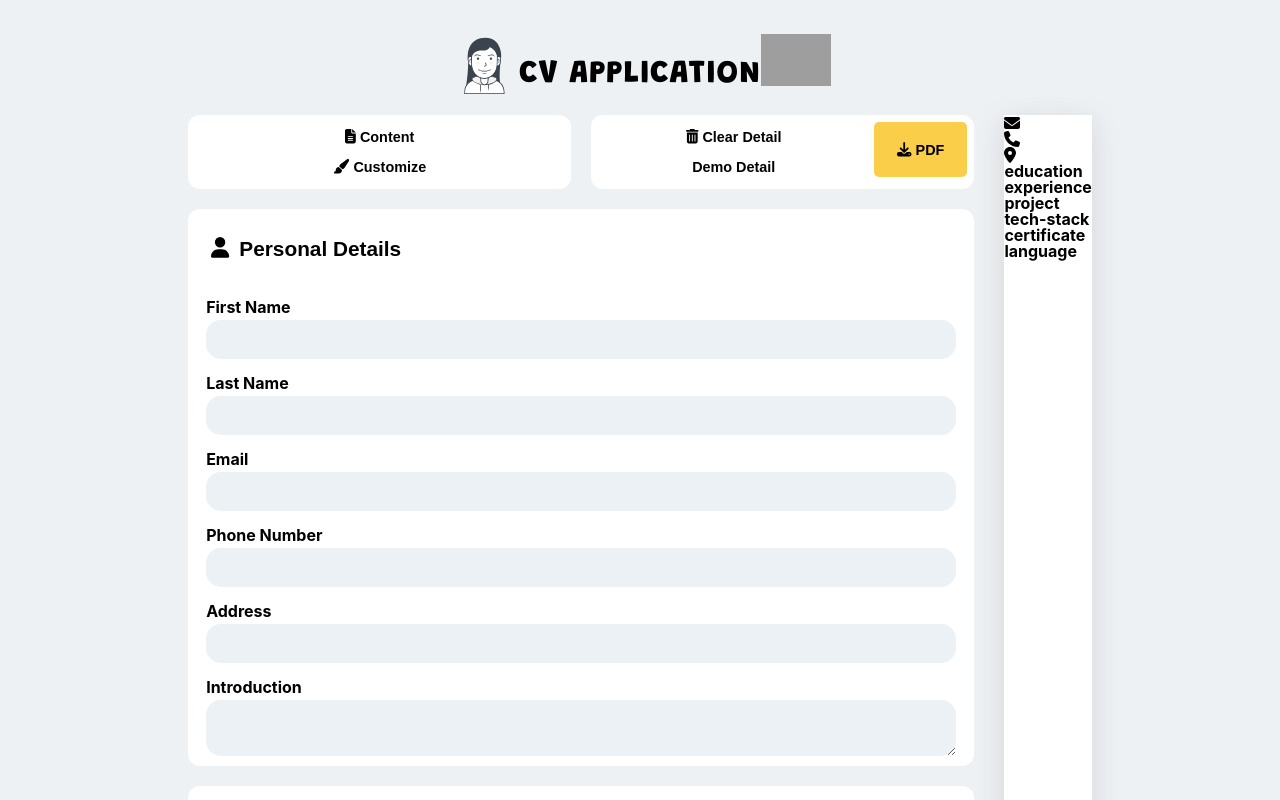
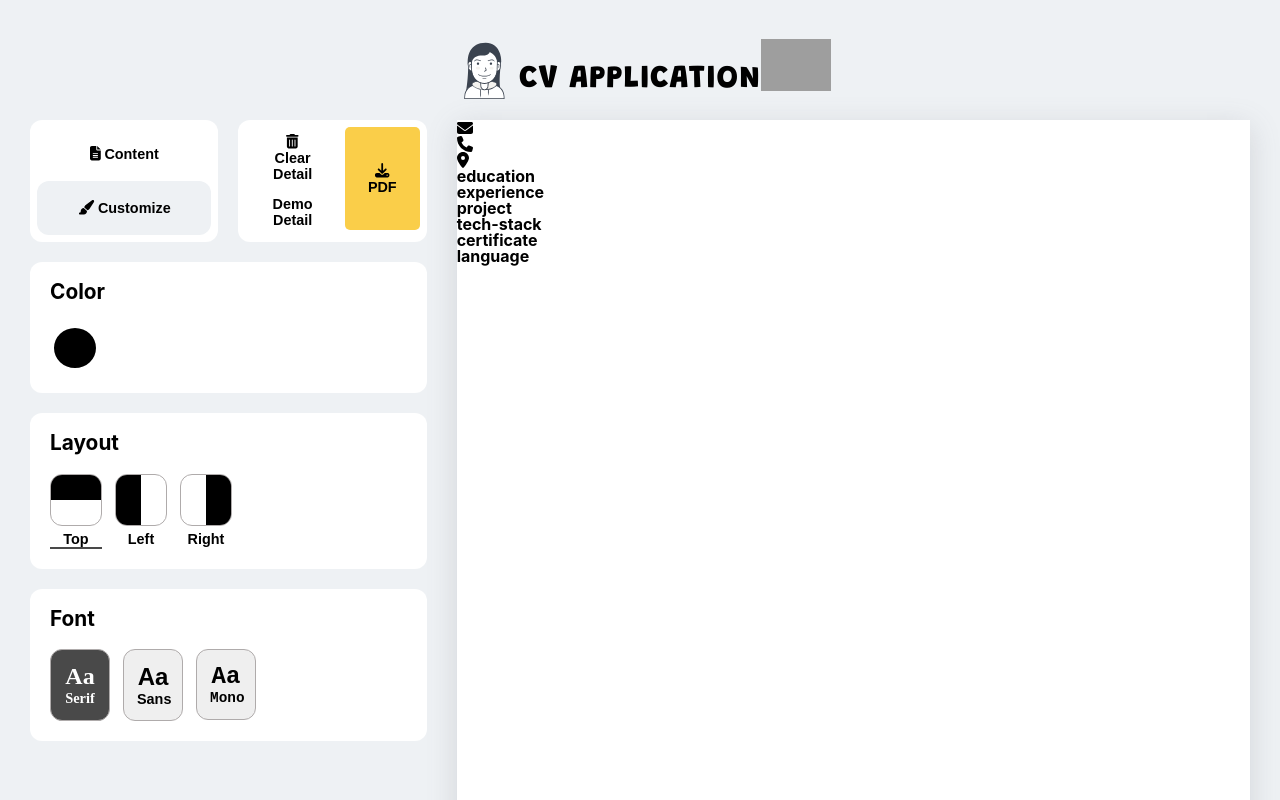
Before and after one commit to avanich28/cv-application, a React (Vite) app: page / in a window 1280 px wide. Both pictures are taken after a click on the button "Customize". Shown: the top 800 px of the page. Built offline with nearby package versions, Linux system fonts and the light colour scheme; grey boxes are pictures that could not be loaded.

Commit message:
modify css layout and add customize component

```diff
--- a/src/App.jsx
+++ b/src/App.jsx
@@ -69,6 +69,12 @@ const editDefault = {
   type: "",
 };
 
+const defaultCustomize = {
+  color: "black",
+  layout: "top",
+  font: "serif",
+};
+
 export default function App() {
   const [personal, setPersonal] = useState(personalDefault);
   const [educ, setEduc] = useState(educDefault);
@@ -84,6 +90,7 @@ export default function App() {
   const [languages, setLanguages] = useState([]);
   const [edit, setEdit] = useState(false);
   const [selectedEdit, setSelectedEdit] = useState(editDefault);
+  const [customize, setCustomize] = useState(defaultCustomize);
 
   function handleClear() {
     setEdit(false);
@@ -223,6 +230,10 @@ export default function App() {
     if (type === "langTest") setInitialObj(id, languages, setLang);
   }
 
+  function handleCustomize(name, value) {
+    setCustomize({ ...customize, [name]: value });
+  }
+
   return (
     <div className="app">
       <Logo />
@@ -234,6 +245,8 @@ export default function App() {
           onEdit={handleEdit}
           onDelete={handleDelete}
           onSave={handleSave}
+          customize={customize}
+          onCustomize={handleCustomize}
           personal={personal}
           onPersonal={handleChangePersonal}
           tech={tech}
@@ -269,6 +282,7 @@ export default function App() {
           certificates={certificates}
           lang={lang}
           languages={languages}
+          customize={customize}
         />
       </Main>
       <Footer />
@@ -292,6 +306,7 @@ function Main({ children }) {
 }
 
 function InformationSection(props) {
+  const [mode, setMode] = useState("content");
   const [selected, setSelected] = useState(0);
   const [isAdd, setIsAdd] = useState(false);
 
@@ -325,8 +340,10 @@ function InformationSection(props) {
 
   return (
     <section className="information-section">
-      <ModeBox />
+      <ModeBox mode={mode} onMode={setMode} />
       <DetailBox />
+      {mode === "content" && (
+        <>
           <PersonalDetailsBox
             personal={props.personal}
             onPersonal={props.onPersonal}
@@ -363,9 +380,73 @@ function InformationSection(props) {
             onLang={props.onLang}
             languages={props.languages}
           />
+        </>
+      )}
+
+      {mode === "customize" && (
+        <>
+          <Color customize={props.customize} onCustomize={props.onCustomize} />
+          <LayoutLists
+            customize={props.customize}
+            onCustomize={props.onCustomize}
+          />
+          <FontLists
+            customize={props.customize}
+            onCustomize={props.onCustomize}
+          />
+        </>
+      )}
     </section>
   );
 }
+
+function ModeBox({ mode, onMode }) {
+  return (
+    <div className="mode-box box">
+      <button
+        className={`mode-btn ${mode === "content" && "active-mode"}`}
+        onClick={() => onMode("content")}
+      >
+        <FontAwesomeIcon icon={["fas", "file-lines"]} /> <span>Content</span>
+      </button>
+      <button
+        className={`mode-btn ${mode === "customize" && "active-mode"}`}
+        onClick={() => onMode("customize")}
+      >
+        <FontAwesomeIcon icon={["fas", "paint-brush"]} /> <span>Customize</span>
+      </button>
+    </div>
+  );
+}
+
+//////////////////////////////
+
+function DetailBox({ onClickClear, onClickDemo }) {
+  return (
+    <div className="detail-box box">
+      <div>
+        <button className="detail-btn">
+          <FontAwesomeIcon icon={["fas", "trash-can"]} />{" "}
+          <span>Clear detail</span>
+        </button>
+        <button className="detail-btn">Demo detail</button>
+      </div>
+      <SavePDFButton />
+    </div>
+  );
+}
+
+function SavePDFButton({ onClick }) {
+  return (
+    <button className="save-pdf-btn small-btn">
+      <span>
+        <FontAwesomeIcon icon={["fas", "download"]} /> <span>PDF</span>
+      </span>
+    </button>
+  );
+}
+
+///////////////////////////////
 
 function BoxInput({ title, icon, dataIndex, data, defaultProp, children }) {
   return (
@@ -812,41 +893,97 @@ function TextArea({ children, name, value, onChange }) {
   );
 }
 
-function ModeBox() {
+//////////////////////////////////////////
+
+function CustomizeBox({ title, className, children }) {
   return (
-    <div className="mode-box box">
-      <button className="mode-btn">
-        <FontAwesomeIcon icon={["fas", "file-lines"]} /> <span>Content</span>
-      </button>
-      <button className="mode-btn">
-        <FontAwesomeIcon icon={["fas", "paint-brush"]} /> <span>Customize</span>
-      </button>
+    <div className="customize-box">
+      <h1>{title}</h1>
+      <ul className={className}>{children}</ul>
     </div>
   );
 }
 
-function DetailBox({ onClickClear, onClickDemo }) {
+function Color({ customize, onCustomize }) {
   return (
-    <div className="detail-box box">
-      <div>
-        <button className="detail-btn">
-          <FontAwesomeIcon icon={["fas", "trash-can"]} />{" "}
-          <span>Clear detail</span>
-        </button>
-        <button className="detail-btn">Demo detail</button>
-      </div>
-      <SavePDFButton />
-    </div>
+    <CustomizeBox title="color" className="color">
+      <li>
+        <input
+          name="color"
+          type="color"
+          value={customize.color}
+          onChange={(e) => onCustomize(e.target.name, e.target.value)}
+        />
+      </li>
+    </CustomizeBox>
   );
 }
 
-function SavePDFButton({ onClick }) {
+function LayoutLists({ customize, onCustomize }) {
   return (
-    <button className="save-pdf-btn small-btn">
-      <span>
-        <FontAwesomeIcon icon={["fas", "download"]} /> <span>PDF</span>
-      </span>
+    <CustomizeBox title="layout" className="layout">
+      {["top", "left", "right"].map((pos, i) => (
+        <Layout
+          key={i}
+          pos={pos}
+          color={customize.color}
+          onCustomize={onCustomize}
+          isSelected={pos === customize.layout}
+        />
+      ))}
+    </CustomizeBox>
+  );
+}
+
+function Layout({ pos, color, onCustomize, isSelected }) {
+  return (
+    <li>
+      <button
+        className={`layout-btn ${isSelected && "active-layout"}`}
+        onClick={() => onCustomize("layout", pos)}
+      >
+        <div className={`layout-stripe ${pos}`}>
+          <div className="stripe-1" style={{ backgroundColor: color }}></div>
+          <div className="stripe-2"></div>
+        </div>
+        <p>{pos}</p>
       </button>
+    </li>
+  );
+}
+
+function FontLists({ customize, onCustomize }) {
+  return (
+    <CustomizeBox title="font" className="font">
+      {[
+        ["serif", "serif"],
+        ["sans-serif", "sans"],
+        ["monospace", "mono"],
+      ].map((font, i) => (
+        <Font
+          key={i}
+          font={font[0]}
+          abbreviation={font[1]}
+          onCustomize={onCustomize}
+          isSelected={font[0] === customize.font}
+        />
+      ))}
+    </CustomizeBox>
+  );
+}
+
+function Font({ font, abbreviation, onCustomize, isSelected }) {
+  return (
+    <li>
+      <button
+        className={`font-btn ${isSelected && "active-font"}`}
+        style={{ fontFamily: font }}
+        onClick={() => onCustomize("font", font)}
+      >
+        <p>Aa</p>
+        <p>{abbreviation}</p>
+      </button>
+    </li>
   );
 }
 
@@ -867,6 +1004,7 @@ function CVSection({
   certificates,
   lang,
   languages,
+  customize,
 }) {
   const defaultProp = {
     edit,
--- a/src/index.css
+++ b/src/index.css
@@ -136,7 +136,7 @@ table {
   --green-medium: #10b981;
   --grey-light: rgb(236, 241, 245);
   --grey-medium: rgb(175, 171, 171);
-  --grey-dark: grey;
+  --grey-dark: #494949;
   --transparent-color: none;
 }
 
@@ -154,7 +154,7 @@ table {
 body {
   box-sizing: border-box;
   background-color: var(--white-medium);
-  padding: 25px;
+  padding: 30px;
 }
 
 img {
@@ -171,12 +171,13 @@ h3 {
 .app {
   display: flex;
   flex-direction: column;
-  align-items: center;
   gap: 20px;
+  min-width: min-content;
 }
 
 .logo {
   display: flex;
+  justify-content: center;
   align-items: center;
 }
 .logo > span {
@@ -190,15 +191,15 @@ h3 {
 
 .main {
   display: flex;
-  justify-content: center;
   gap: 30px;
+  flex-wrap: wrap;
 }
 
 .information-section {
-  min-width: 380px;
+  flex: 1;
   display: grid;
   grid-template-columns: repeat(2, 1fr);
-  grid-auto-rows: auto;
+  grid-auto-rows: min-content;
   gap: 20px;
 }
 .box {
@@ -206,6 +207,7 @@ h3 {
   grid-column-end: 3;
   overflow: hidden;
   border-radius: 12px;
+  min-width: min-content;
 }
 .mode-box {
   grid-column-start: 1;
@@ -270,7 +272,8 @@ button {
   border-radius: 12px;
 }
 .mode-btn:hover,
-.detail-btn:hover {
+.detail-btn:hover,
+.active-mode {
   background-color: var(--white-medium);
 }
 
@@ -350,7 +353,7 @@ form div {
   flex-direction: column;
 }
 form {
-  padding: 10px 18px;
+  padding: 10px 7px;
   gap: 16px;
   background-color: var(--white-light);
 }
@@ -363,11 +366,13 @@ form label {
 
 .input-date {
   display: grid;
-  grid-template-columns: repeat(2, 1fr);
-  column-gap: 15px;
+  grid-template-columns: repeat(2, auto);
 }
 .input-date > input[type="text"]:nth-of-type(1) {
   grid-column-end: 2;
+}
+.input-date input[type="text"] {
+  width: 110px;
 }
 .end {
   grid-column-start: 2;
@@ -397,9 +402,97 @@ textarea {
   font-family: inherit;
 }
 
+.customize-box {
+  grid-column-start: 1;
+  grid-column-end: 3;
+  background-color: var(--white-light);
+  border-radius: 12px;
+  padding: 20px;
+  display: flex;
+  flex-direction: column;
+  gap: 20px;
+}
+.customize-box > h1 {
+  font-size: 1.3rem;
+  text-transform: capitalize;
+}
+.customize-box > ul {
+  display: flex;
+  gap: 13px;
+}
+input[type="color"] {
+  -webkit-appearance: none;
+  -moz-appearance: none;
+  appearance: none;
+  width: 50px;
+  height: 50px;
+  background-color: transparent;
+  border: none;
+  cursor: pointer;
+}
+input[type="color"]::-webkit-color-swatch {
+  border-radius: 50%;
+  border: 3px solid #000000;
+}
+input[type="color"]::-moz-color-swatch {
+  border-radius: 50%;
+  border: 7px solid #000000;
+}
+.layout-btn {
+  background-color: transparent;
+  padding: 0;
+  display: flex;
+  flex-direction: column;
+  align-items: center;
+  gap: 5px;
+  border-bottom: 2px solid transparent;
+}
+.layout-stripe,
+.font-btn {
+  border-radius: 12px;
+}
+.layout-btn:hover,
+.active-layout {
+  border-bottom: 2px solid var(--grey-dark);
+}
+.layout-stripe {
+  height: 50px;
+  width: 50px;
+  border: 1px solid var(--grey-medium);
+  overflow: hidden;
+  display: flex;
+}
+.stripe-1,
+.stripe-2 {
+  height: 100%;
+  width: 100%;
+}
+.top {
+  flex-direction: column;
+}
+.right {
+  flex-direction: row-reverse;
+}
+.font-btn {
+  border: 1px solid var(--grey-medium);
+  width: 60px;
+}
+.font-btn:hover,
+.active-font {
+  background-color: var(--grey-dark);
+  color: var(--white-light);
+}
+.font-btn > p:nth-of-type(1) {
+  font-size: 1.5rem;
+}
+
 .cv-section {
+  flex: 2;
+  min-width: 300px;
   align-self: start;
-  min-height: 1000px;
+  min-height: 1100px;
+  grid-row-start: 1;
+  grid-row-end: 4;
   background-color: var(--white-light);
   box-shadow: rgba(100, 100, 111, 0.2) 0px 7px 29px 0px;
 }
```
Lines whose indentation alone changed are shown as unchanged.
